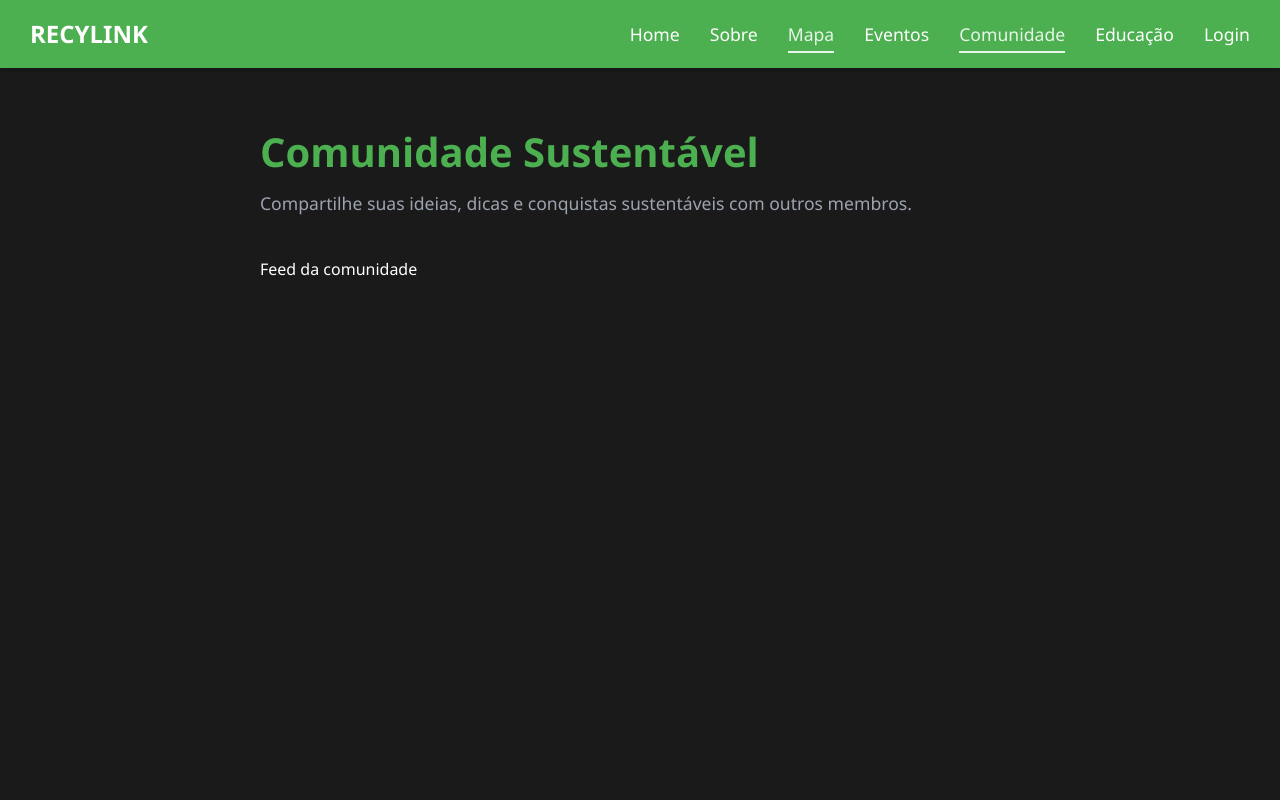
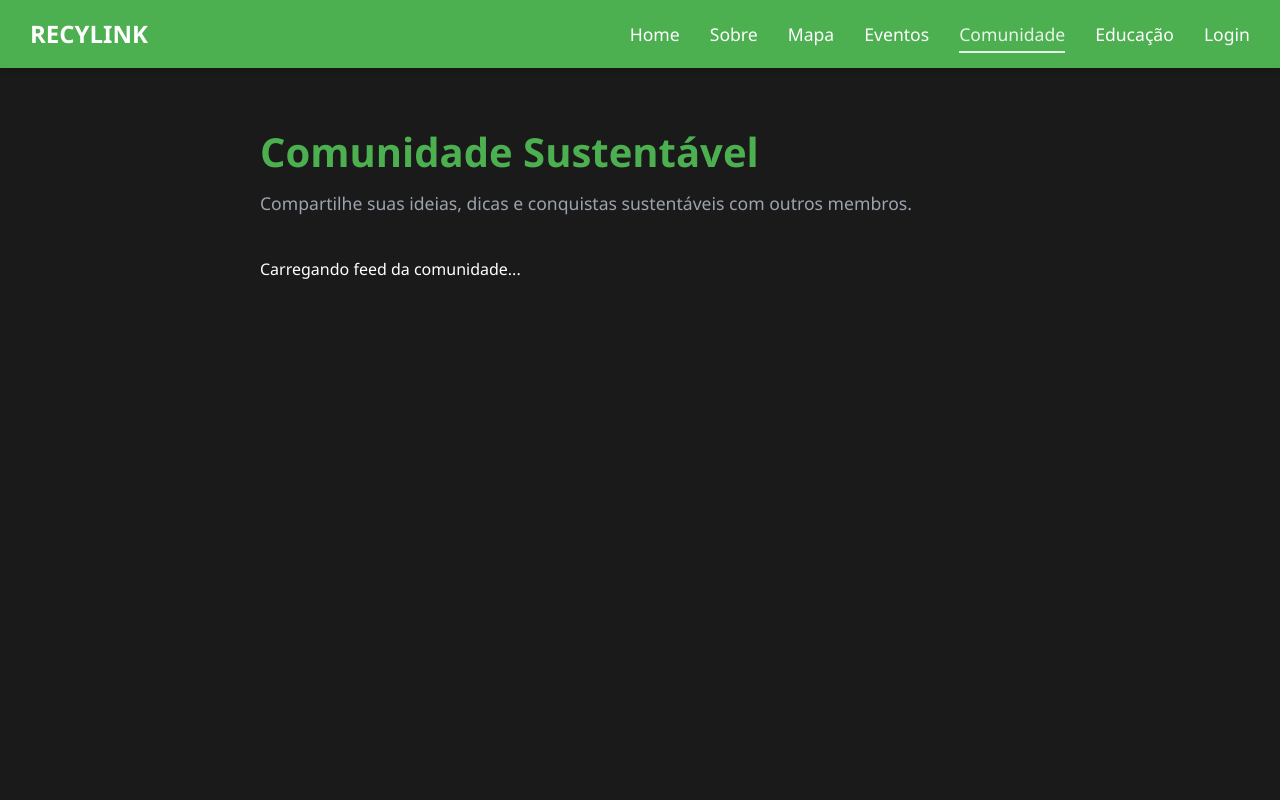
Before and after one commit to DouglasWillams/Recylink, a website: page frontend/pages/comunidade.html in a window 1280 px wide. Shown: the top 800 px of the page. Drawn offline with Linux system fonts and the light colour scheme.

Commit message:
Atualização 8000

```diff
--- a/frontend/pages/comunidade.html
+++ b/frontend/pages/comunidade.html
@@ -4,27 +4,20 @@
     <meta charset="UTF-8">
     <meta name="viewport" content="width=device-width, initial-scale=1.0">
     <title>Comunidade - Recylink</title>
-
-    <!-- CSS -->
     <link rel="stylesheet" href="../assets/css/main.css">
     <link rel="stylesheet" href="../assets/css/community.css">
-
-    <!-- Icons -->
     <script src="https://unpkg.com/@phosphor-icons/web"></script>
 </head>
 <body>
-
-    <!-- ================= NAVBAR ================= -->
     <header class="navbar">
         <div class="navbar-brand">
             <span class="brand-name">RECYLINK</span>
         </div>
-
         <nav class="nav-menu">
             <ul>
                 <li><a href="/index.html">Home</a></li>
                 <li><a href="/sobre.html">Sobre</a></li>
-                <li><a href="/mapa.html" class="active">Mapa</a></li>
+                <li><a href="/mapa.html">Mapa</a></li>
                 <li><a href="/eventos.html">Eventos</a></li>
                 <li><a href="/comunidade.html" class="active">Comunidade</a></li>
                 <li><a href="/educacao.html">Educação</a></li>
@@ -32,44 +25,31 @@
             </ul>
         </nav>
     </header>
-
-    <!-- ================= PAGE CONTENT ================= -->
     <main class="community-page-wrapper">
-
         <div class="community-page-container">
-
             <div class="header-content">
                 <h1>Comunidade Sustentável</h1>
                 <p class="subtitle">
                     Compartilhe suas ideias, dicas e conquistas sustentáveis com outros membros.
                 </p>
             </div>
-
-            <!-- FEED (renderizado via JS) -->
             <section id="community-feed-container">
-                <p class="loading-message">Feed da comunidade</p>
+                <p class="loading-message">Carregando feed da comunidade...</p>
             </section>
-
         </div>
     </main>
-
-    <!-- ================= SCRIPTS ================= -->
     <script type="module" src="../assets/js/auth.js"></script>
     <script type="module" src="../assets/js/community-v2.js"></script>
-
     <script type="module">
         import { updateNavbarStatus } from '../assets/js/auth.js';
-
         // Garante que o estado de Login/Logout/Profile aparece corretamente
         document.addEventListener('DOMContentLoaded', updateNavbarStatus);
     </script>
-
-    <!-- ================= FOOTER ================= -->
-     <footer class="main-footer">
+    <footer class="main-footer">
         <div class="footer-container">
             <div class="footer-grid">
                 <div>
-                    <img src="../assets/images/logo.png" alt="Recylink" class="footer-logo"/>
+                    <img src="../assets/images/logo.png" alt="Recylink" class="footer-logo" style="height: 2.25rem; margin-bottom: 1rem;"/>
                     <p class="slogan">Conectando pessoas para um futuro mais sustentável.</p>
                 </div>
                 <div>
```
